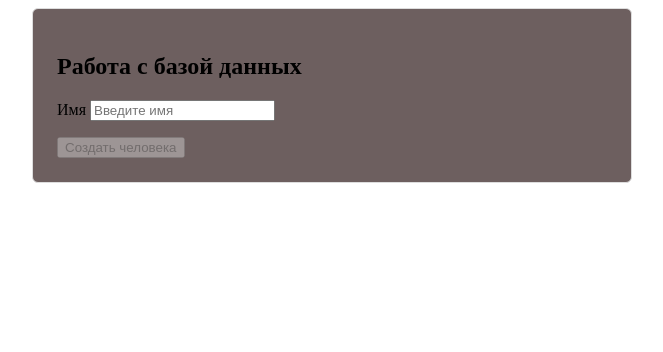
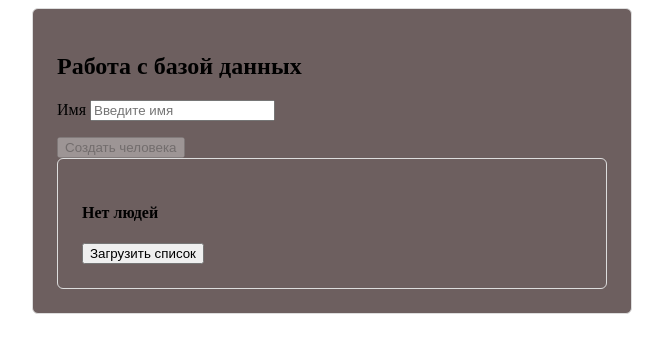
Before and after one commit to vitalay/18-vue, a Vue app: page / in a window 1280 px wide. Shown: the top 352 px of the page, without its empty margins (308-971 px from the left). Built offline with nearby package versions, Linux system fonts and the light colour scheme.

Commit message:
получаем список людей с бекенда

```diff
--- a/package.json
+++ b/package.json
@@ -7,6 +7,7 @@
     "build": "vue-cli-service build"
   },
   "dependencies": {
+    "axios": "^1.7.9",
     "core-js": "^3.8.3",
     "vue": "^3.2.13"
   },
--- a/src/App.vue
+++ b/src/App.vue
@@ -10,19 +10,40 @@
 
       <button class="btn-primary" :disabled="name.length === 0">Создать человека</button>
 
+      <app-people-list
+      :people="people"
+      @load="loadPeople"
+      ></app-people-list>
+
     </form>
   </div>
 </template>
 
 <script>
+
+import AppPeopleList from './AppPeopleList.vue';
+import axios from 'axios';
 export default {
 
   data() {
     return {
-      name: ''
+      name: '',
+      people: []
     }
   },
   methods: {
+    async loadPeople() {
+      const {data} = await axios.get('https://vue-90fbd-default-rtdb.firebaseio.com/people.json')
+     const result = Object.keys(data).map(key => {
+  return {
+    id: key,
+   ...data[key]
+  }
+
+})
+  this.people =result
+
+    },
    async  createPerson() {
 
     const response = await fetch('https://vue-90fbd-default-rtdb.firebaseio.com/people.json',  {
@@ -40,6 +61,9 @@
 this.name = ''
 
     }
+  },
+  components: {
+    AppPeopleList
   }
 }
 </script>
--- /dev/null
+++ b/src/AppPeopleList.vue
@@ -0,0 +1,20 @@
+<template>
+  <div v-if="people.length !== 0">
+    <div class="card" v-for="person in people" :key="person.id" >
+      <h3>{{ person.firstName }}</h3>
+    </div>
+  </div>
+  <div class="card center" v-else>
+  <h4>Нет людей</h4>
+  <button class="btn" @click="$emit('load')">Загрузить список</button>
+  </div>
+</template>
+
+<script>
+export default {
+    emits: ['load'],
+  props: ['people'],
+};
+</script>
+
+<style scoped></style>
```
Also changed, not shown: 1 other file (tests, documents, lock files or other folders).
